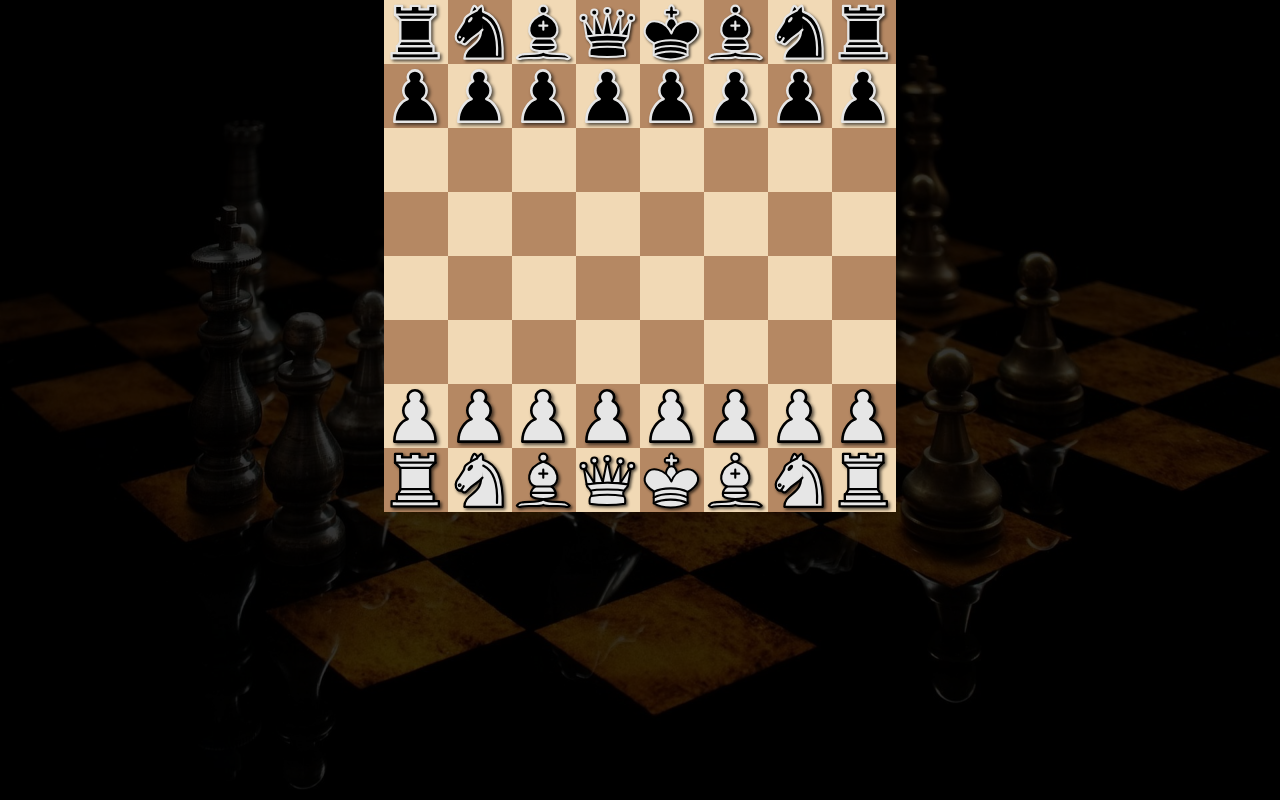
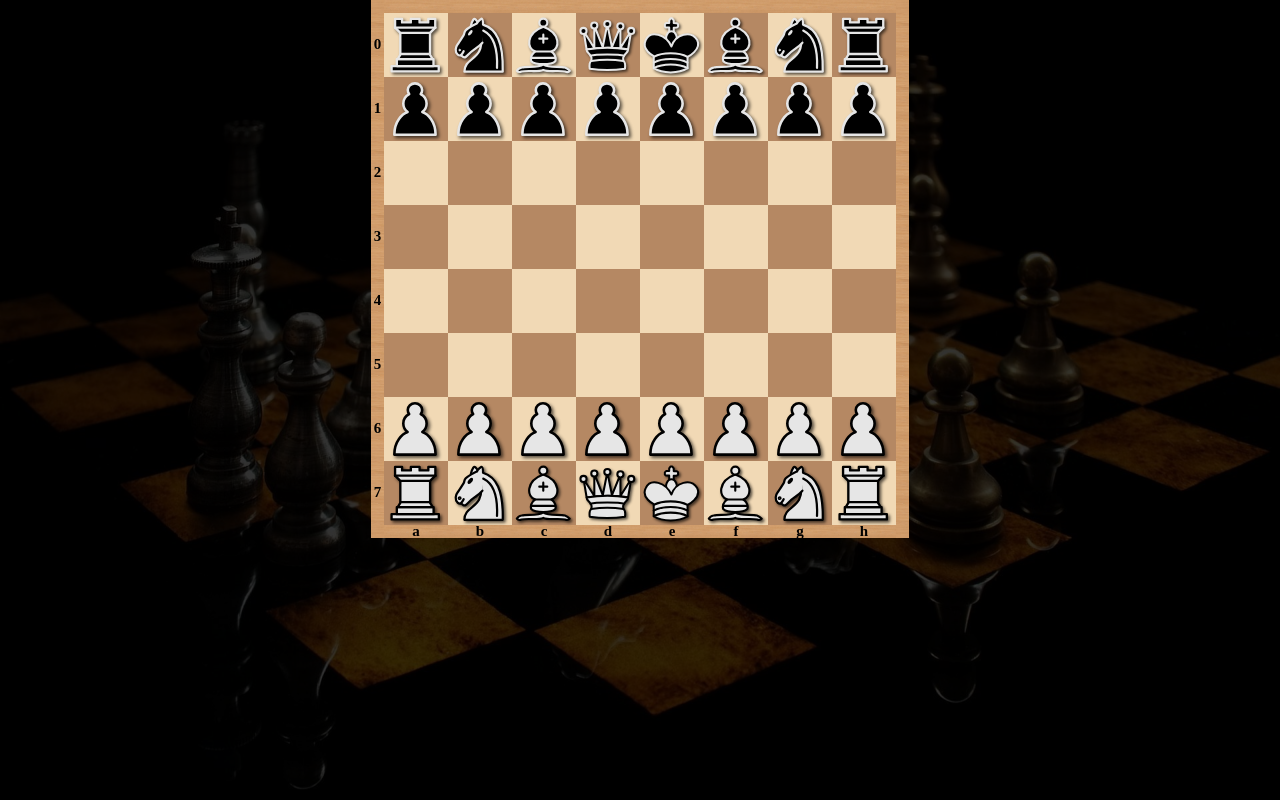
Before and after one commit to arnamen/chess, a React (Create React App) app: page / in a window 1280 px wide. Built offline with nearby package versions, Linux system fonts and the light colour scheme.

Commit message:
added board borders

```diff
--- a/src/components/Chessboard/Chessboard.module.css
+++ b/src/components/Chessboard/Chessboard.module.css
@@ -1,4 +1,6 @@
 .Chessboard {
+    position: relative;
+    padding: 1vw;
     width: 40vw;
     height: 40vw;
     max-width: 560px;
--- a/src/components/Chessboard/index.tsx
+++ b/src/components/Chessboard/index.tsx
@@ -1,12 +1,92 @@
 import React, { ReactElement } from 'react'
-import {v4} from 'uuid';
+import { v4 } from 'uuid';
+import styled from 'styled-components';
 
-import Tile, {TileIndex} from '../Tile';
-import {ChessPieceType, SelectedPiece} from '../../redux/reducers/chessboardReducer/types';
+import Tile, { TileIndex } from '../Tile';
+import { ChessPieceType, SelectedPiece } from '../../redux/reducers/chessboardReducer/types';
 
-import {CheckInfo} from '../../utils/moves-logic-helper';
+import { CheckInfo } from '../../utils/moves-logic-helper';
+
+import woodenBorder from '../../assets/chessboard/borders/textures/wood-seamless.jpg';
 
 import classes from './Chessboard.module.css';
+
+interface StyledTileProps {
+    width?: number,
+    height?: number
+};
+
+interface StyledBorderCornerProps {
+    topLeft?: boolean,
+    topRight?: boolean,
+    bottomLeft?: boolean,
+    bottomRight?: boolean,
+};
+
+const BorderTile = styled.div<StyledTileProps>`
+    background: URL(${woodenBorder}) center center/cover no-repeat;
+    width: ${props => props.width ? props.width : 5}vw;
+    height: ${props => props.height ? props.height : 5}vw;
+    max-width: 70px;
+    max-height: 70px;
+    display: flex;
+    justify-content: center;
+    font-weight: 700;
+    font-size: 15px;
+    align-items: center;
+    box-sizing:border-box;
+    position: relative;
+`;
+
+const BorderCorner = styled.div<StyledBorderCornerProps>`
+    position: absolute;
+    top: ${props => props.topLeft || props.topRight ? 0 : 'auto'}px;
+    bottom: ${props => props.bottomLeft || props.bottomRight ? 0 : 'auto'}px;
+    left: ${props => props.topLeft || props.bottomLeft ? 0 : 'auto'}px;
+    right: ${props => props.topRight || props.bottomRight ? 0 : 'auto'}px;
+    background: URL(${woodenBorder}) center center/cover no-repeat;
+    width: 1vw;
+    height: 1vw;
+    max-width: 70px;
+    max-height: 70px;
+    box-sizing:border-box;
+`;
+
+const BorderRowTop = styled.div`
+    position: absolute;
+    top: 0;
+    left: 1vw;
+    width: calc(100% - 10vw);
+    display: grid;
+    grid-template-columns: repeat(8, 1fr);
+`
+
+const BorderRowBottom = styled.div`
+position: absolute;
+bottom: 0;
+left: 1vw;
+width: calc(100% - 10vw);
+display: grid;
+grid-template-columns: repeat(8, 1fr);
+`
+
+const BorderColumnLeft = styled.div`
+    position: absolute;
+    top: 1vw;
+    left: 0;
+    height: calc(100% - 10vw);
+    display: grid;
+    grid-template-columns: repeat(1, 1fr);
+`
+
+const BorderColumnRight = styled.div`
+    position: absolute;
+    top: 1vw;
+    right: 0;
+    height: calc(100% - 10vw);
+    display: grid;
+    grid-template-columns: repeat(1, 1fr);
+`
 interface Props {
     chessboardData: ChessPieceType[][],
     currentPlayerTurn: 'WHITE' | 'BLACK',
@@ -18,16 +98,37 @@ interface Props {
 
 }
 
-export default function Chessboard({chessboardData, currentPlayerTurn, onSelectPiece, highlightedTiles, selectedPiece, onMovePiece, checkInfo}: Props): ReactElement {
+export default function Chessboard({ chessboardData, currentPlayerTurn, onSelectPiece, highlightedTiles, selectedPiece, onMovePiece, checkInfo }: Props): ReactElement {
+
+    const borderLeft: any[] = [];
+    const borderRight: any[] = [];
+    const borderTop: any[] = [];
+    const borderBottom: any[] = [];
+    const letters = 'abcdefgh';
+    for (let i = 0; i < 8; i++) {
+        borderLeft.push(<BorderTile width={1} key={i}><span>{i}</span></BorderTile>);
+        borderRight.push(<BorderTile width={1} key={i}/>);
+        borderTop.push(<BorderTile height={1} key={i} />);
+        borderBottom.push(<BorderTile height={1} key={i}><span>{letters.substr(i, 1)}</span></BorderTile>);
+    }
 
     return (
         <div className={classes.Chessboard}>
+
+            <BorderRowTop>{borderTop}</BorderRowTop>
+            <BorderColumnLeft>{borderLeft}</BorderColumnLeft>
+            <BorderColumnRight>{borderRight}</BorderColumnRight>
+            <BorderRowBottom>{borderBottom}</BorderRowBottom>
+            <BorderCorner topLeft/>
+            <BorderCorner topRight/>
+            <BorderCorner bottomLeft/>
+            <BorderCorner bottomRight/>
             {chessboardData.map((chessboardLine, y) => {
 
                 return chessboardLine.map((piece, x) => {
 
                     return <Tile
-                    tileIndex={{x, y}}
+                        tileIndex={{ x, y }}
                         chessPieceType={piece}
                         isActive={currentPlayerTurn === piece.side}
                         isHighlighted={!!highlightedTiles?.find(highlightedTile => highlightedTile.x === x && highlightedTile.y === y)}
@@ -36,7 +137,7 @@ export default function Chessboard({chessboardData, currentPlayerTurn, onSelectP
                         isDanger={checkInfo?.threatingPiece?.tileIndex.y === y && checkInfo?.threatingPiece?.tileIndex.x === x}
                         onSelectPiece={onSelectPiece}
                         onMovePiece={onMovePiece}
-                    key={`${y*8+x}_${piece.side}_${piece.type}`}
+                        key={`${y * 8 + x}_${piece.side}_${piece.type}`}
                     />
                 })
             })}
```
Also changed, not shown: src/assets/chessboard/borders/textures/wood-seamless.jpg (added). Lines whose indentation alone changed are shown as unchanged.
